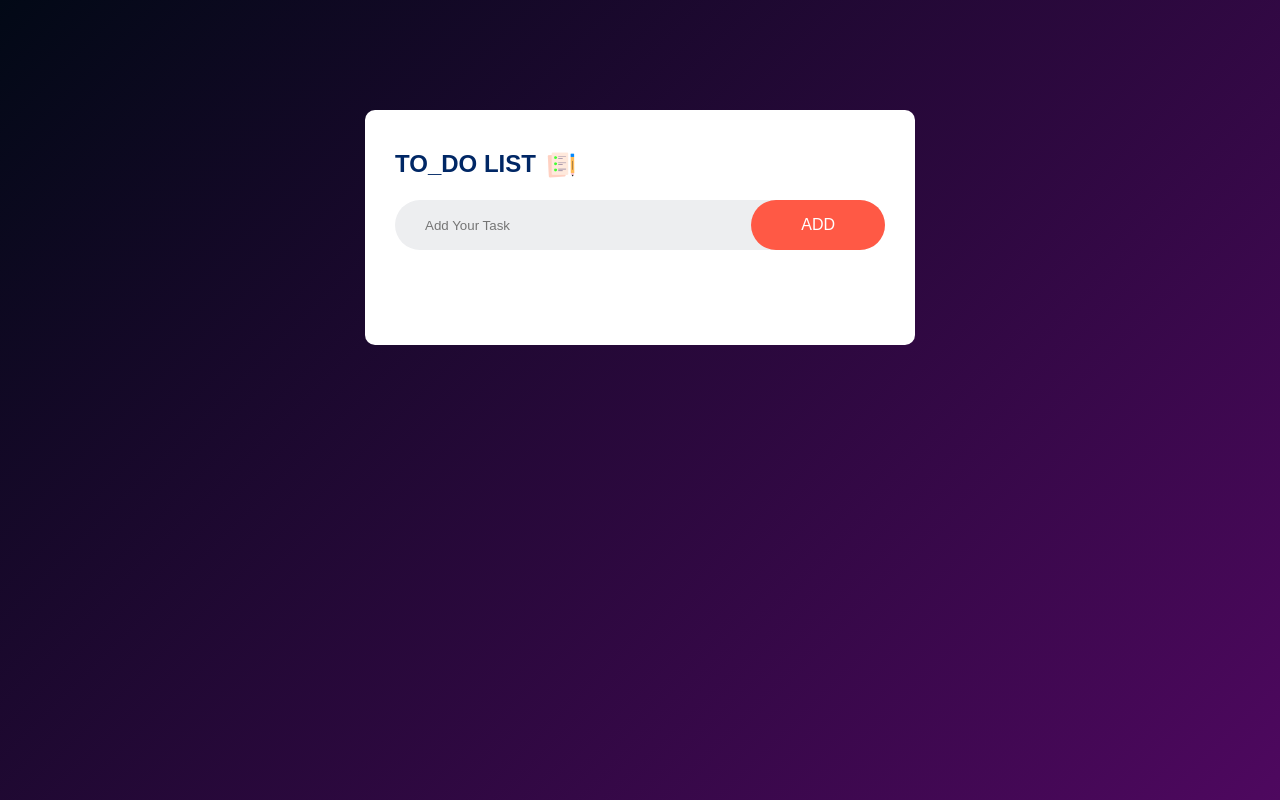
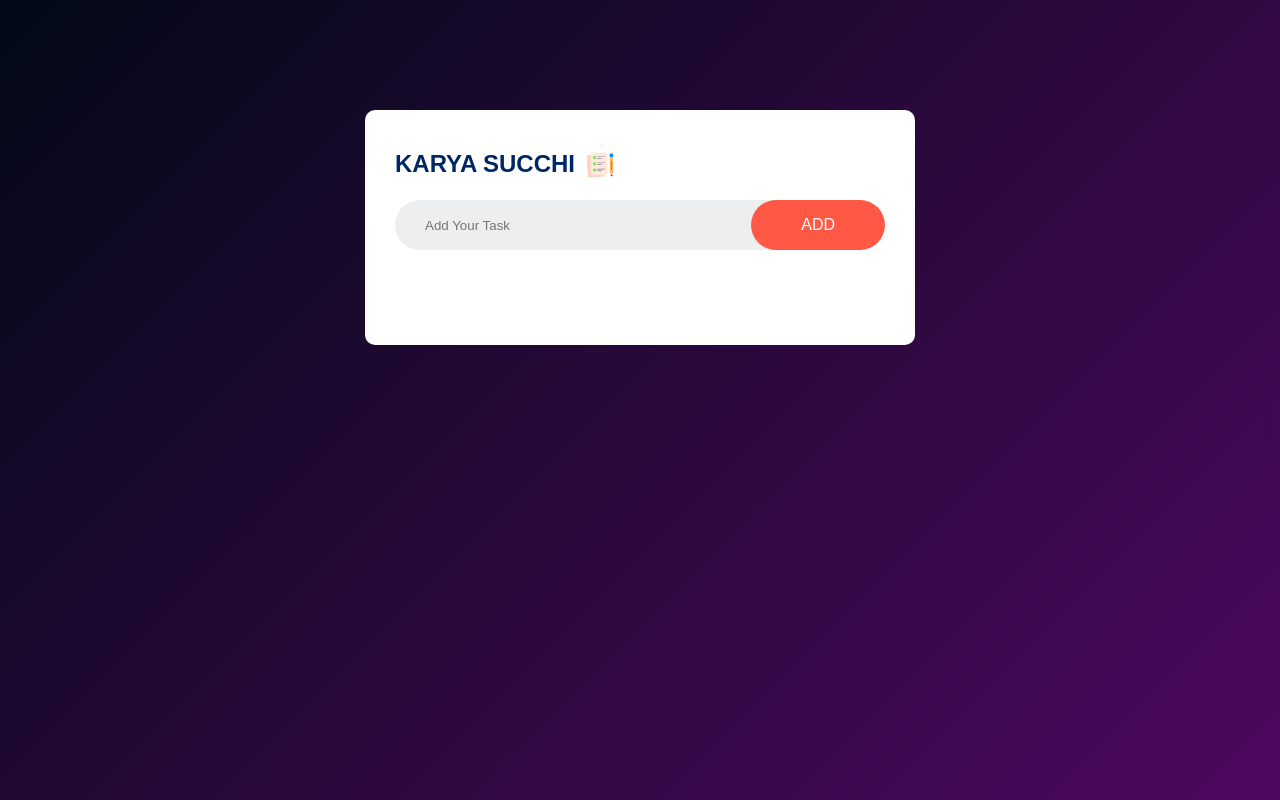
Before and after one commit to nitishkumar012/Karya-Succhi, a plain HTML site: page index.html in a window 1280 px wide. Drawn offline with Linux system fonts and the light colour scheme.

Commit message:
CHANGING THE NAME OF TO DO LIST TO KARYA SUCCHI

```diff
--- a/index.html
+++ b/index.html
@@ -11,7 +11,7 @@
     <div class= "container"  >
 
       <div class="box">
-          <h2>TO_DO LIST <img src="images/icon.png"></h2>
+          <h2>KARYA SUCCHI<img src="images/icon.png"></h2>
           <div class="Task">
             <input type="text" id="input-box" placeholder="Add Your Task">
             <button onclick="addTask()">ADD</button>
```
